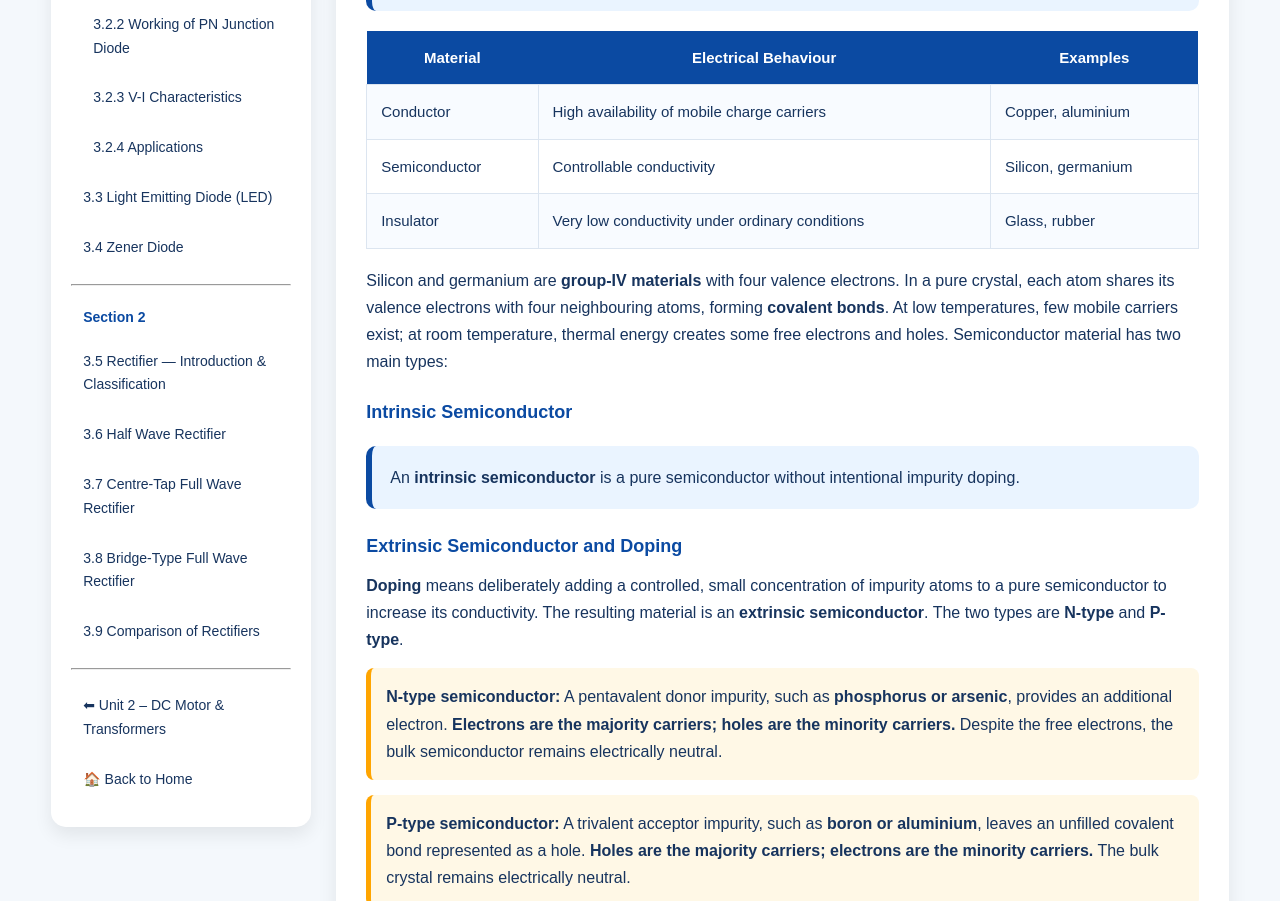
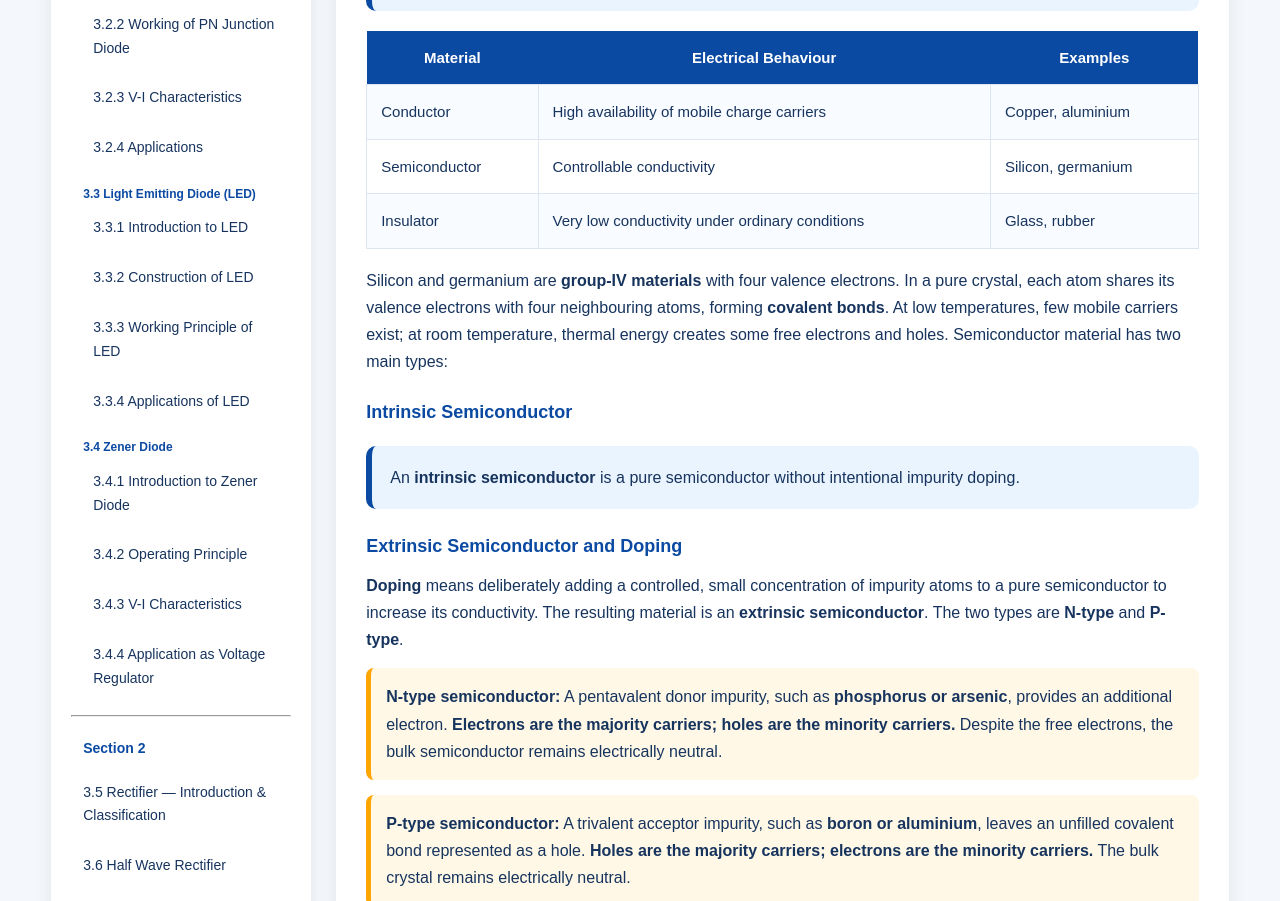
Before and after one commit to Abhijit2131/Learn-with-Abhi, a plain HTML site: page units/unit3.html in a window 1280 px wide. Shown: the part 424-1325 px from the top of the page. Drawn offline with Linux system fonts and the light colour scheme.

Commit message:
Add TOC sub-links for LED (3.3.x) and Zener Diode (3.4.x)
Mirrors the PN Junction Diode pattern (3.2.1-3.2.4): LED and Zener
Diode now show their internal subsections as separate TOC links
(3.3.1-3.3.4 and 3.4.1-3.4.4) instead of a single flat entry, with
matching anchor ids added to each h3 in the content.

Co-Authored-By: Claude Sonnet 5 <noreply@anthropic.com>
Claude-Session: https://claude.ai/code/session_01FEk79Aow7SSYsmdh41XAZe

```diff
--- a/units/unit3.html
+++ b/units/unit3.html
@@ -311,8 +311,16 @@ const unlockedSection = 2;
 <a href="#pn-diode-working" style="padding-left:22px;">3.2.2 Working of PN Junction Diode</a>
 <a href="#pn-diode-vi" style="padding-left:22px;">3.2.3 V-I Characteristics</a>
 <a href="#pn-diode-applications" style="padding-left:22px;">3.2.4 Applications</a>
-<a href="#led">3.3 Light Emitting Diode (LED)</a>
-<a href="#zener-diode">3.4 Zener Diode</a>
+<p style="font-size:12px;font-weight:bold;color:#0B4AA2;padding:8px 12px 2px;">3.3 Light Emitting Diode (LED)</p>
+<a href="#led-intro" style="padding-left:22px;">3.3.1 Introduction to LED</a>
+<a href="#led-construction" style="padding-left:22px;">3.3.2 Construction of LED</a>
+<a href="#led-working" style="padding-left:22px;">3.3.3 Working Principle of LED</a>
+<a href="#led-applications" style="padding-left:22px;">3.3.4 Applications of LED</a>
+<p style="font-size:12px;font-weight:bold;color:#0B4AA2;padding:8px 12px 2px;">3.4 Zener Diode</p>
+<a href="#zener-intro" style="padding-left:22px;">3.4.1 Introduction to Zener Diode</a>
+<a href="#zener-operating" style="padding-left:22px;">3.4.2 Operating Principle</a>
+<a href="#zener-vi" style="padding-left:22px;">3.4.3 V-I Characteristics</a>
+<a href="#zener-regulator" style="padding-left:22px;">3.4.4 Application as Voltage Regulator</a>
 
 <hr style="margin:14px 0;">
 
@@ -538,7 +546,7 @@ When the P-type semiconductor (anode) is connected to the negative terminal and
 
 <h2>3.3 Light Emitting Diode (LED)</h2>
 
-<h3>3.3.1 Introduction to LED</h3>
+<h3 id="led-intro">3.3.1 Introduction to LED</h3>
 <p>
 A <b>Light Emitting Diode (LED)</b> is a special type of PN junction diode that emits light when electrical energy is applied to it. An LED has two terminals called the <b>Anode (A)</b> and <b>Cathode (K)</b>. The anode is connected to the P-type semiconductor, whereas the cathode is connected to the N-type semiconductor.
 </p>
@@ -546,7 +554,7 @@ A <b>Light Emitting Diode (LED)</b> is a special type of PN junction diode that
 An LED works on the principle of <b>electroluminescence</b>, in which electrical energy is converted into light energy. For proper operation, the LED is connected in <b>forward bias</b>, i.e. the anode is connected to the positive terminal and the cathode is connected to the negative terminal of a DC supply. When the LED is forward biased, current flows through the junction and light is emitted.
 </div>
 
-<h3>3.3.2 Construction of LED</h3>
+<h3 id="led-construction">3.3.2 Construction of LED</h3>
 <ul style="margin:10px 0 0 22px;">
 <li>An LED is constructed using a PN junction made from special semiconductor materials that can emit light.</li>
 <li>One commonly used method of LED construction is to deposit three semiconductor layers on a suitable substrate. These layers consist of the <b>P-type region, active region and N-type region</b>.</li>
@@ -573,7 +581,7 @@ An LED works on the principle of <b>electroluminescence</b>, in which electrical
 Silicon and Germanium are generally <b>not used</b> for manufacturing light-emitting diodes because they are inefficient at producing visible light.
 </div>
 
-<h3>3.3.3 Working Principle of LED</h3>
+<h3 id="led-working">3.3.3 Working Principle of LED</h3>
 <p>
 The LED works on the principle of <b>electroluminescence</b>, which means the emission of light due to electrical energy.
 </p>
@@ -592,7 +600,7 @@ The LED works on the principle of <b>electroluminescence</b>, which means the em
 <b>Good to know:</b> Unlike an ordinary silicon rectifier diode (cut-in ≈ 0.7 V), an LED's forward voltage drop is much higher — typically about 1.8 V to 3.3 V depending on its colour/material — because the forbidden energy gap (and hence the photon energy, and so the colour of light) is different for each semiconductor material used.
 </div>
 
-<h3>3.3.4 Applications of LED</h3>
+<h3 id="led-applications">3.3.4 Applications of LED</h3>
 <div class="definition">
 <p>The common applications of LEDs are:</p>
 <ul style="margin:10px 0 0 22px;">
@@ -611,7 +619,7 @@ The LED works on the principle of <b>electroluminescence</b>, which means the em
 
 <h2>3.4 Zener Diode</h2>
 
-<h3>3.4.1 Introduction to Zener Diode</h3>
+<h3 id="zener-intro">3.4.1 Introduction to Zener Diode</h3>
 <p>
 A <b>Zener diode</b> is a special type of PN junction semiconductor diode designed to operate safely in the <b>reverse breakdown region</b>. The construction of a Zener diode is similar to that of an ordinary PN junction diode; however, the doping concentration of impurities is controlled to obtain the required reverse breakdown voltage.
 </p>
@@ -622,7 +630,7 @@ The reverse breakdown voltage of a Zener diode can be selected during manufactur
 <img class="diagram-img" src="../assets/images/unit3/zener-diode-symbol.png" style="max-width:420px;" alt="Symbol of Zener diode showing anode and cathode, with the cathode bar bent at both ends like a Z">
 <p class="fig-caption">Fig 3.9 — Circuit symbol of a Zener diode</p>
 
-<h3>3.4.2 Operating Principle of Zener Diode</h3>
+<h3 id="zener-operating">3.4.2 Operating Principle of Zener Diode</h3>
 <p>A Zener diode can operate in both forward-bias and reverse-bias conditions.</p>
 
 <h4 style="color:#0B4AA2;margin-top:18px;margin-bottom:8px;font-size:16px;">(A) Forward-Bias Operation of Zener Diode</h4>
@@ -644,7 +652,7 @@ When the cathode of a Zener diode is connected to the positive terminal and the
 </ul>
 <p>This property of maintaining an almost constant voltage makes the Zener diode useful for voltage regulation. A <b>current-limiting resistor</b> is connected in series with the Zener diode to protect it from excessive current during breakdown.</p>
 
-<h3>3.4.3 V-I Characteristics of Zener Diode</h3>
+<h3 id="zener-vi">3.4.3 V-I Characteristics of Zener Diode</h3>
 <p>The V-I characteristics of a Zener diode represent the relationship between the voltage applied across the diode and the current flowing through it, divided into forward-bias and reverse-bias characteristics.</p>
 
 <h4 style="color:#0B4AA2;margin-top:18px;margin-bottom:8px;font-size:16px;">(A) Forward-Bias Characteristics</h4>
@@ -665,7 +673,7 @@ When a Zener diode is connected in reverse bias, initially a very small current
 <p style="margin-top:10px;">The reverse voltage at which a Zener diode starts conducting a large reverse current and maintains an almost constant voltage across its terminals is called the <b>Zener breakdown voltage (or Zener voltage, V<sub>Z</sub>)</b>. The Zener voltage can be controlled during manufacturing by changing the doping concentration of the semiconductor material.</p>
 </div>
 
-<h3>3.4.4 Application of Zener Diode as a Voltage Regulator</h3>
+<h3 id="zener-regulator">3.4.4 Application of Zener Diode as a Voltage Regulator</h3>
 <p>
 A Zener diode is commonly used as a <b>voltage regulator</b> to maintain an almost constant output voltage. For voltage regulation, the Zener diode is connected in <b>reverse bias across the load</b>, and a <b>current-limiting resistor</b> is connected in series with the DC supply.
 </p>
```
